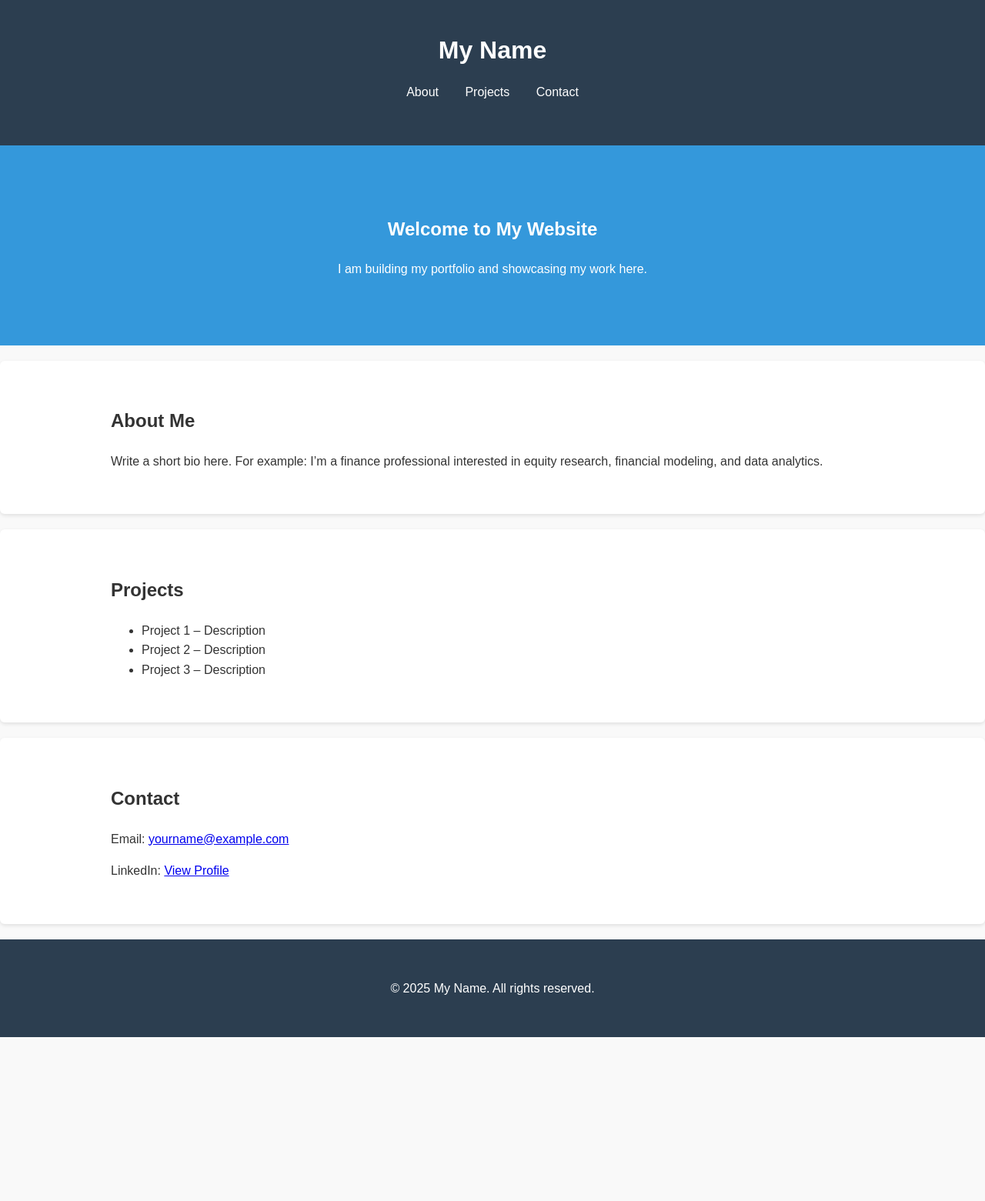
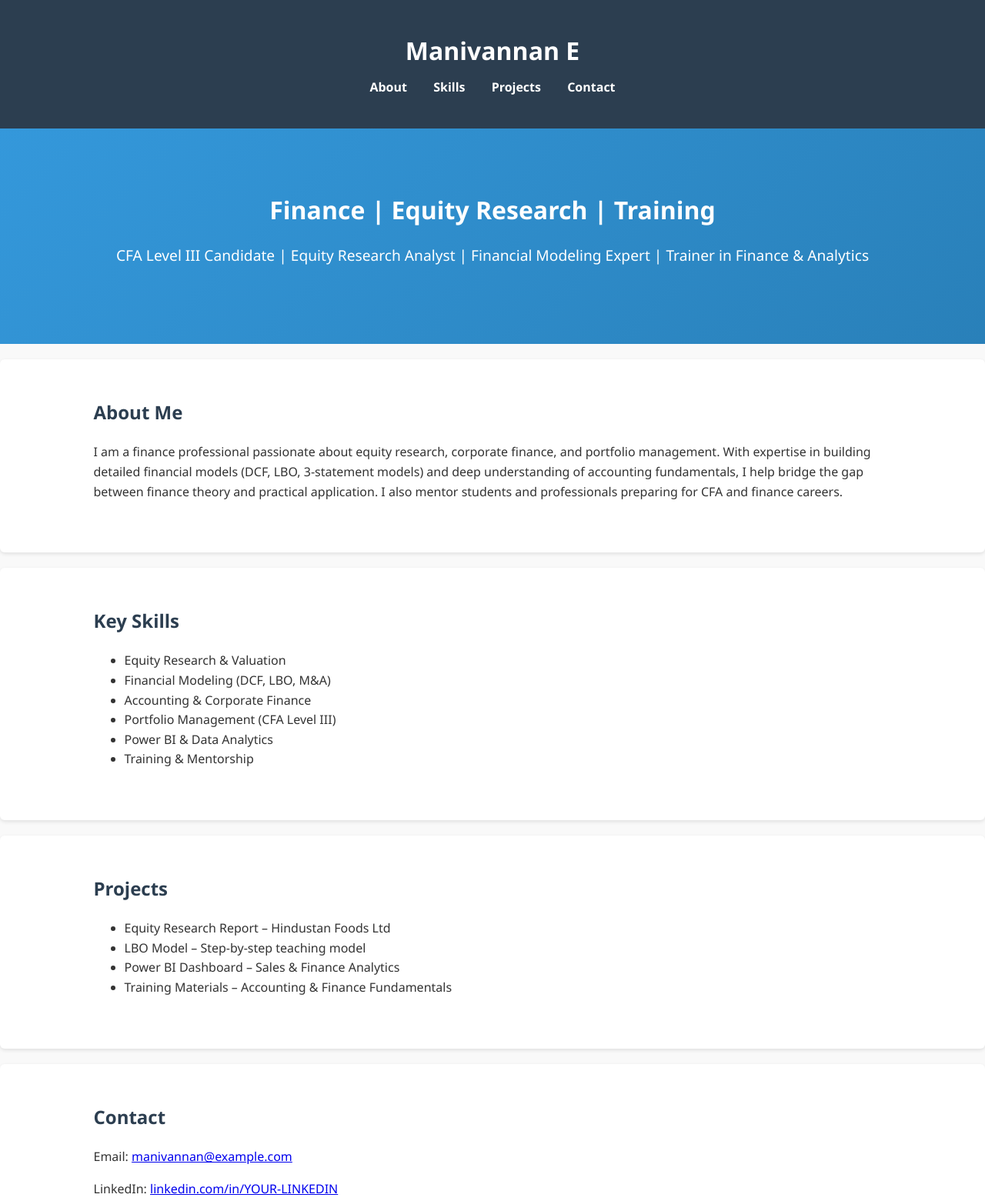
Before and after one commit to mani1976-web/manionline.github.io, a plain HTML site: page index.html in a window 1280 px wide. Shown: the top 1561 px of the page at 77% size. Before the commit the page ends 1348 px from the top, so only its background shows below. Drawn offline with Linux system fonts and the light colour scheme.

Commit message:
Add files via upload

```diff
--- a/index.html
+++ b/index.html
@@ -3,17 +3,18 @@
 <head>
   <meta charset="UTF-8">
   <meta name="viewport" content="width=device-width, initial-scale=1.0">
-  <title>My Professional Website</title>
+  <title>Manivannan E | Finance Professional</title>
   <link rel="stylesheet" href="style.css">
 </head>
 <body>
   <!-- Header -->
   <header>
     <div class="container">
-      <h1>My Name</h1>
+      <h1>Manivannan E</h1>
       <nav>
         <ul>
           <li><a href="#about">About</a></li>
+          <li><a href="#skills">Skills</a></li>
           <li><a href="#projects">Projects</a></li>
           <li><a href="#contact">Contact</a></li>
         </ul>
@@ -24,8 +25,8 @@
   <!-- Hero Section -->
   <section class="hero">
     <div class="container">
-      <h2>Welcome to My Website</h2>
-      <p>I am building my portfolio and showcasing my work here.</p>
+      <h2>Finance | Equity Research | Training</h2>
+      <p>CFA Level III Candidate | Equity Research Analyst | Financial Modeling Expert | Trainer in Finance & Analytics</p>
     </div>
   </section>
 
@@ -33,7 +34,27 @@
   <section id="about" class="section">
     <div class="container">
       <h2>About Me</h2>
-      <p>Write a short bio here. For example: I’m a finance professional interested in equity research, financial modeling, and data analytics.</p>
+      <p>
+        I am a finance professional passionate about equity research, corporate finance, and portfolio management.
+        With expertise in building detailed financial models (DCF, LBO, 3-statement models) and deep understanding of
+        accounting fundamentals, I help bridge the gap between finance theory and practical application.
+        I also mentor students and professionals preparing for CFA and finance careers.
+      </p>
+    </div>
+  </section>
+
+  <!-- Skills Section -->
+  <section id="skills" class="section">
+    <div class="container">
+      <h2>Key Skills</h2>
+      <ul>
+        <li>Equity Research & Valuation</li>
+        <li>Financial Modeling (DCF, LBO, M&A)</li>
+        <li>Accounting & Corporate Finance</li>
+        <li>Portfolio Management (CFA Level III)</li>
+        <li>Power BI & Data Analytics</li>
+        <li>Training & Mentorship</li>
+      </ul>
     </div>
   </section>
 
@@ -42,9 +63,10 @@
     <div class="container">
       <h2>Projects</h2>
       <ul>
-        <li>Project 1 – Description</li>
-        <li>Project 2 – Description</li>
-        <li>Project 3 – Description</li>
+        <li>Equity Research Report – Hindustan Foods Ltd</li>
+        <li>LBO Model – Step-by-step teaching model</li>
+        <li>Power BI Dashboard – Sales & Finance Analytics</li>
+        <li>Training Materials – Accounting & Finance Fundamentals</li>
       </ul>
     </div>
   </section>
@@ -53,15 +75,16 @@
   <section id="contact" class="section">
     <div class="container">
       <h2>Contact</h2>
-      <p>Email: <a href="mailto:yourname@example.com">yourname@example.com</a></p>
-      <p>LinkedIn: <a href="https://linkedin.com/in/yourprofile" target="_blank">View Profile</a></p>
+      <p>Email: <a href="mailto:manivannan@example.com">manivannan@example.com</a></p>
+      <p>LinkedIn: <a href="https://linkedin.com/in/YOUR-LINKEDIN" target="_blank">linkedin.com/in/YOUR-LINKEDIN</a></p>
+      <p>GitHub: <a href="https://github.com/YOUR-GITHUB" target="_blank">github.com/YOUR-GITHUB</a></p>
     </div>
   </section>
 
   <!-- Footer -->
   <footer>
     <div class="container">
-      <p>&copy; 2025 My Name. All rights reserved.</p>
+      <p>&copy; 2025 Manivannan E. All rights reserved.</p>
     </div>
   </footer>
 
--- a/script.js
+++ b/script.js
@@ -1,2 +1,4 @@
-// Placeholder for future functionality
-console.log("Website loaded successfully!");
+// Simple placeholder for interactive features
+document.addEventListener("DOMContentLoaded", () => {
+  console.log("Portfolio website loaded successfully!");
+});
--- a/style.css
+++ b/style.css
@@ -1,7 +1,7 @@
 /* General Styles */
 body {
   margin: 0;
-  font-family: Arial, sans-serif;
+  font-family: 'Segoe UI', Tahoma, Geneva, Verdana, sans-serif;
   line-height: 1.6;
   background: #f9f9f9;
   color: #333;
@@ -9,7 +9,7 @@ body {
 
 /* Container */
 .container {
-  width: 80%;
+  width: 85%;
   margin: auto;
   overflow: hidden;
   padding: 20px;
@@ -31,6 +31,7 @@ nav ul {
   list-style: none;
   padding: 0;
   text-align: center;
+  margin: 10px 0 0 0;
 }
 
 nav ul li {
@@ -41,23 +42,38 @@ nav ul li {
 nav ul li a {
   color: #fff;
   text-decoration: none;
+  font-weight: bold;
 }
 
 /* Hero */
 .hero {
-  background: #3498db;
+  background: linear-gradient(135deg, #3498db, #2980b9);
   color: #fff;
-  padding: 50px 20px;
+  padding: 60px 20px;
   text-align: center;
+}
+
+.hero h2 {
+  margin: 0;
+  font-size: 2em;
+}
+
+.hero p {
+  font-size: 1.2em;
 }
 
 /* Sections */
 .section {
   background: #fff;
   margin: 20px 0;
-  padding: 20px;
+  padding: 30px;
   border-radius: 6px;
   box-shadow: 0 2px 5px rgba(0,0,0,0.1);
+}
+
+.section h2 {
+  margin-top: 0;
+  color: #2c3e50;
 }
 
 /* Footer */
```
